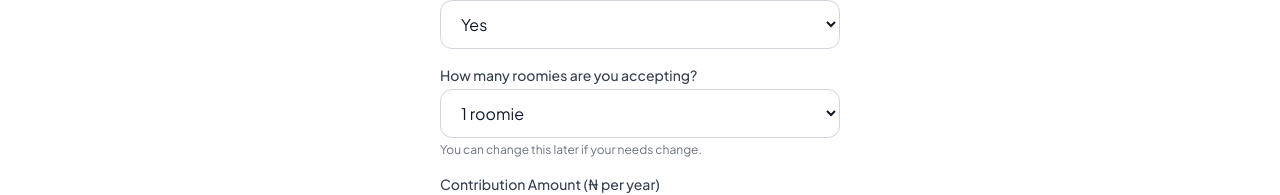
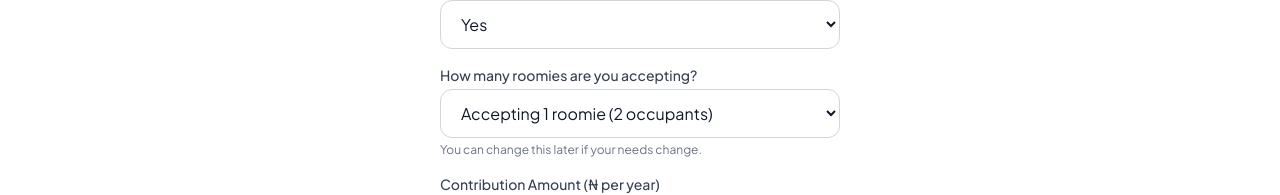
Before and after one commit to kayotive/verifiedroomie-v2, a Next.js app: page /listings/new in a window 1280 px wide. Shown: the part 342-537 px from the top of the page. Built offline with nearby package versions, Linux system fonts and the light colour scheme; no server answers.

Commit message:
Limit owner roomie options to 1 or 2 with occupant counts

```diff
--- a/src/app/listings/new/page.tsx
+++ b/src/app/listings/new/page.tsx
@@ -276,9 +276,8 @@ export default function NewListingPage() {
         <div>
           <label className={labelClass}>How many roomies are you accepting?</label>
           <select name="roomiesWanted" required value={form.roomiesWanted} onChange={update} className={inputClass}>
-            <option value="1">1 roomie</option>
-            <option value="2">2 roomies</option>
-            <option value="3">3 roomies</option>
+            <option value="1">Accepting 1 roomie (2 occupants)</option>
+            <option value="2">Accepting 2 roomies (3 occupants)</option>
           </select>
           <p className="mt-1 text-xs text-gray-500">You can change this later if your needs change.</p>
         </div>
```
